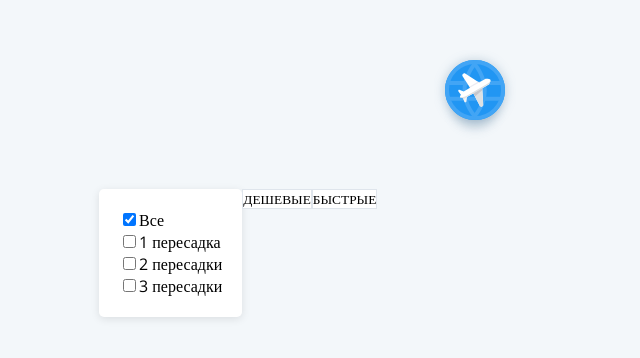
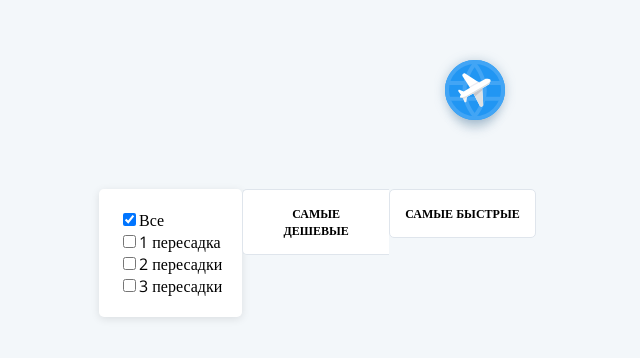
Before and after one commit to kava13/aviasales-test-task, a React (Create React App) app: page / in a window 1280 px wide. Shown: the top 358 px of the page, without its empty margins (165-805 px from the left). Built offline with nearby package versions, Linux system fonts and the light colour scheme; no server answers.

Commit message:
Changed profitableFilters component

```diff
--- a/src/components/Tickets/ProfitableFilters.js
+++ b/src/components/Tickets/ProfitableFilters.js
@@ -4,6 +4,16 @@ import axios from 'axios';
 import '../../css/profitableFilters.css';
 
 import * as actions from '../../actions/index.js';
+import cn from 'classnames'
+
+import { getProfitableFilterName } from '../../selectors/index.js';
+
+const mapStateToProps = (state) => {
+  const props = {
+      profitableFilterName: getProfitableFilterName(state)
+  }
+  return props;
+}
 
 const actionCreators = {
     setTicketsProfitableFilter: actions.setTicketsProfitableFilter,
@@ -12,16 +22,30 @@ const actionCreators = {
 class ProfitableFilters extends React.Component {
 
     handleSetTicketsProfitableFilter = (filterName) => () => {
-        const { setTicketsProfitableFilter } = this.props;
+        const { setTicketsProfitableFilter, profitableFilterName } = this.props;
+        filterName = filterName === profitableFilterName? 'all' : filterName;
         setTicketsProfitableFilter({ filterName });
     }
 
   render () {
 
+    const { profitableFilterName } = this.props;
+
+    const buttonLeftStyle = cn('tickets-button', {
+      'tickets-button__left': true,
+      'tickets-button__active': profitableFilterName === 'cheapest'
+
+    });
+
+    const buttonRightStyle = cn('tickets-button', {
+      'tickets-right': true,
+      'tickets-button__active': profitableFilterName === 'fastest'
+    })
+
     return (
       <div className="tickets-buttons">
-          <button className="tickets-button" onClick={this.handleSetTicketsProfitableFilter('cheapest')}>ДЕШЕВЫЕ</button>
-          <button className="tickets-button" onClick={this.handleSetTicketsProfitableFilter('fastest')}>БЫСТРЫЕ</button>
+          <button className={buttonLeftStyle} onClick={this.handleSetTicketsProfitableFilter('cheapest')}>САМЫЕ ДЕШЕВЫЕ</button>
+          <button className={buttonRightStyle} onClick={this.handleSetTicketsProfitableFilter('fastest')}>САМЫЕ БЫСТРЫЕ</button>
       </div>
     );
 
@@ -29,4 +53,4 @@ class ProfitableFilters extends React.Component {
 
 }
 
-export default connect(null, actionCreators)(ProfitableFilters);
+export default connect(mapStateToProps, actionCreators)(ProfitableFilters);
--- a/src/css/profitableFilters.css
+++ b/src/css/profitableFilters.css
@@ -7,5 +7,28 @@
 .tickets-button {
   background: #FFFFFF;
   border: 1px solid #DFE5EC;
+  font-weight: 600;
+  font-size: 12px;
+  padding: 15px;
+  border: 1px solid #DFE5EC;
+  border-radius: 5px;
+  outline: none;
+  cursor: pointer;
+}
+
+.tickets-button__left {
+  border-right: 0;
+  border-top-right-radius: 0;
+  border-bottom-right-radius: 0;
+}
+
+.tickets-button__right {
+  border-top-left-radius: 0;
+  border-bottom-left-radius: 0;
+}
+
+.tickets-button__active {
+  background: #2196F3;
+  color: #FFFFFF;
 }
 /*# sourceMappingURL=profitableFilters.css.map */
```
Also changed, not shown: 1 other file (tests, documents, lock files or other folders).
